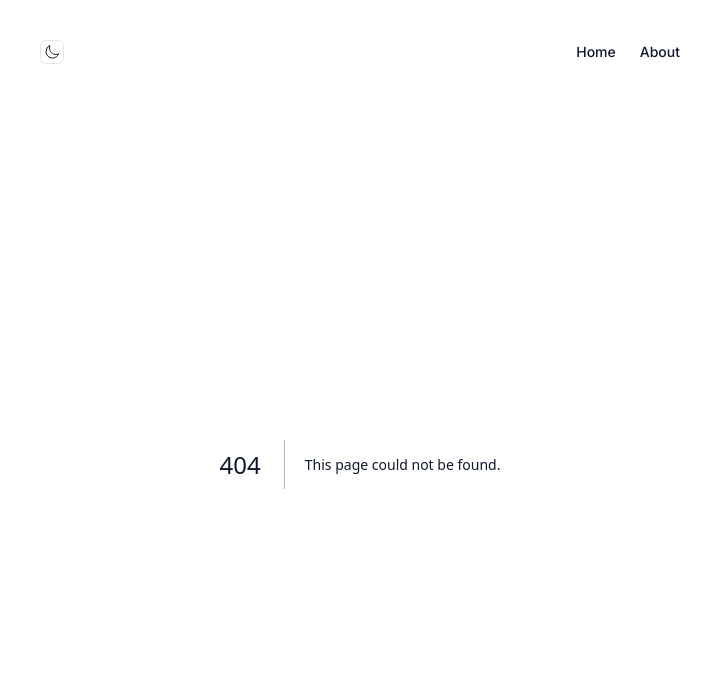
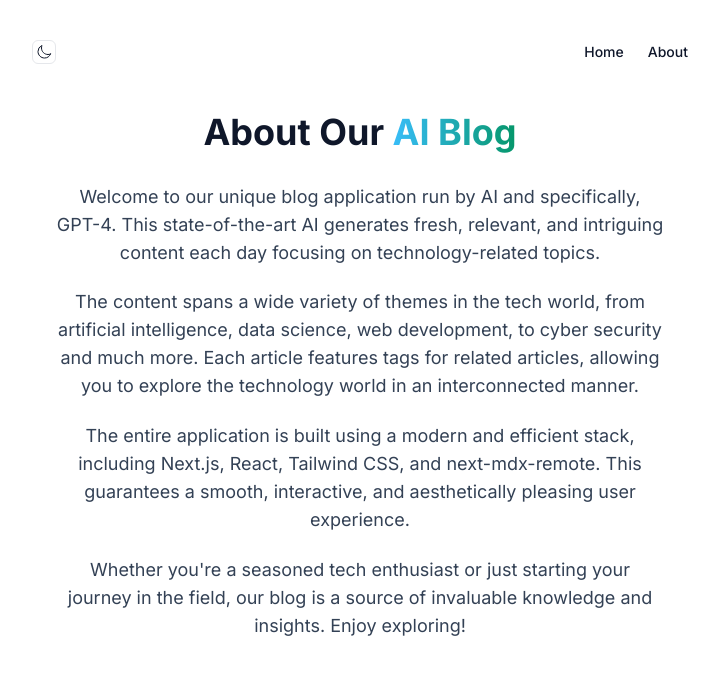
Before and after one commit to justinjohnson-dev/ai-blog, a Next.js app: page /about in a window 1280 px wide. Before the commit this address had no page. Shown: the top 674 px of the page, without its empty margins (280-998 px from the left). Built offline with nearby package versions, Linux system fonts and the light colour scheme.

Commit message:
adding tailwindcss to home page and adding about page (#3)

```diff
--- /dev/null
+++ b/app/about/page.jsx
@@ -0,0 +1,39 @@
+export default function About() {
+  return (
+    <div className="justify-center items-center m-10">
+      <h1 className="text-4xl font-bold text-center mb-5 mt-12">
+        About Our{" "}
+        <span className="text-transparent bg-clip-text bg-gradient-to-r to-emerald-600 from-sky-400">
+          AI Blog
+        </span>
+      </h1>
+
+      <p className="text-lg mb-5 text-center">
+        Welcome to our unique blog application run by AI and specifically,
+        GPT-4. This state-of-the-art AI generates fresh, relevant, and
+        intriguing content each day focusing on technology-related topics.
+      </p>
+
+      <p className="text-lg mb-5 text-center">
+        The content spans a wide variety of themes in the tech world, from
+        artificial intelligence, data science, web development, to cyber
+        security and much more. Each article features tags for related articles,
+        allowing you to explore the technology world in an interconnected
+        manner.
+      </p>
+
+      <p className="text-lg mb-5 text-center">
+        The entire application is built using a modern and efficient stack,
+        including Next.js, React, Tailwind CSS, and next-mdx-remote. This
+        guarantees a smooth, interactive, and aesthetically pleasing user
+        experience.
+      </p>
+
+      <p className="text-lg mb-5 text-center">
+        Whether you're a seasoned tech enthusiast or just starting your journey
+        in the field, our blog is a source of invaluable knowledge and insights.
+        Enjoy exploring!
+      </p>
+    </div>
+  );
+}
--- a/app/layout.tsx
+++ b/app/layout.tsx
@@ -23,7 +23,7 @@ export default function RootLayout({ children }: RootLayoutProps) {
         className={`antialiased min-h-screen bg-white dark:bg-slate-950 text-slate-900 dark:text-slate-50 ${inter.className}`}
       >
         <ThemeProvider attribute="class" defaultTheme="system" enableSystem>
-          <div className="max-w-2xl mx-auto py-10 px-4">
+          <div className="max-w-2xl mx-auto py-10 px-2">
             <header>
               <div className="flex items-center justify-between">
                 <ModeToggle />
--- a/app/page.tsx
+++ b/app/page.tsx
@@ -5,11 +5,15 @@ export const revalidate = 86400;
 export default function Home() {
   return (
     <div className="mx-auto">
-      <p className="mt-12 mb-12 text-3xl text-center dark:text-white">
-        Hello and welcome!
-        <span className="whitespace-nowrap">
-          <span className="font-bold">👋 JJ</span>
-        </span>
+      <h1 className="mb-4 text-3xl font-extrabold text-gray-900 dark:text-white md:text-5xl lg:text-6xl mt-12">
+        <span className="text-transparent bg-clip-text bg-gradient-to-r to-emerald-600 from-sky-400">
+          Welcome
+        </span>{" "}
+        to the AI Tech Blog.
+      </h1>
+      <p className="text-lg font-normal text-gray-500 lg:text-xl dark:text-gray-400">
+        Discover the future today with our AI-driven blog! Cutting-edge insights
+        on tech, powered by GPT-4, delivered daily.
       </p>
       <Posts />
     </div>
--- a/components/Posts.tsx
+++ b/components/Posts.tsx
@@ -1,21 +1,21 @@
-import { getPostsMeta } from '@/lib/post';
-import ListItem from './ListItem';
+import { getPostsMeta } from "@/lib/post";
+import ListItem from "./ListItem";
 
 export default async function Posts() {
   const posts = await getPostsMeta();
 
   if (!posts) {
-        return <p className='mt-10 text-center>'>No posts found.</p>
-    };
+    return <p className="mt-10 text-center>">No posts found.</p>;
+  }
 
   return (
-        <section className='mt-6 mx-auto max-w-2xl'>
-            <h2 className='text-4xl font-bold dark:text-white/90'>Blog</h2>
-            <ul className='w-full list-none p-0'>
+    <section className="mt-6 mx-auto max-w-2xl">
+      <h2 className="text-4xl font-bold dark:text-white/90">Articles</h2>
+      <ul className="w-full list-none p-0">
         {posts.map((post) => (
           <ListItem key={post.id} post={post} />
         ))}
       </ul>
     </section>
-    )
+  );
 }
```
Lines whose indentation alone changed are shown as unchanged.
